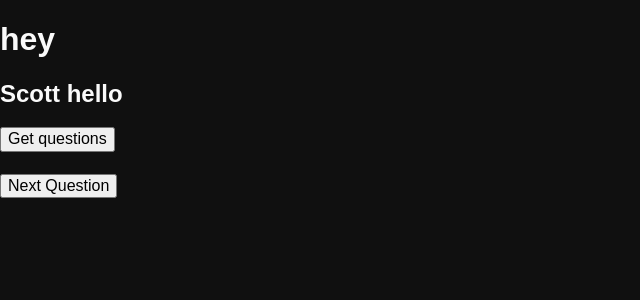
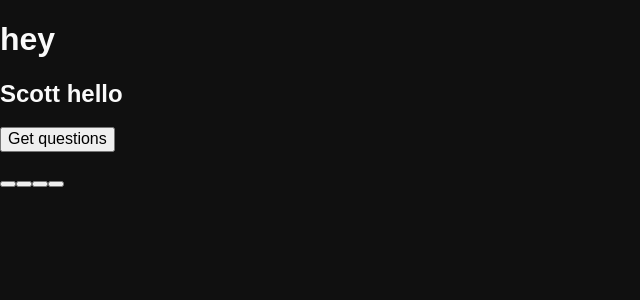
Before and after one commit to Zaidwerd/RobotRivalry, a React app: page /gamestate in a window 1280 px wide. Shown: the top 300 px of the page, without its empty margins (0-640 px from the left). Built offline with nearby package versions, Linux system fonts and the light colour scheme; the HTML template or start-up script is replaced by a standard one.

Commit message:
answer tracker implemented

```diff
--- a/src/components/App/App.jsx
+++ b/src/components/App/App.jsx
@@ -28,6 +28,10 @@ class App extends Component {
       currentQuestion: '',
       currentAnswers: [],
       currentCorrectAnswer: '',
+      answerA: '',
+      answerB: '',
+      answerC: '',
+      answerD: '',
       counter: 0,
     }
   }
@@ -65,16 +69,66 @@ class App extends Component {
       currentQuestion: questionClean2,
       currentCorrectAnswer: this.state.questions[this.state.counter].correct_answer,
       currentAnswers: shuffledAnswerArray,
+      answerA: shuffledAnswerArray[0],
+      answerB: shuffledAnswerArray[1],
+      answerC: shuffledAnswerArray[2],
+      answerD: shuffledAnswerArray[3],
       counter: this.state.counter +1,
     })
   };
 
-  nextQuestion() {
+  nextQuestionA() {
+    console.log('clicked');
+    console.log('ANSWER A: ', this.state.answerA);
+    console.log('CORRECT ANSWER: ', this.state.currentCorrectAnswer);
+    if(this.state.answerA === this.state.currentCorrectAnswer) {
+      this.setState({q_correct: this.state.q_correct + 1});
+    }
     this.setState({
       counter: this.state.counter + 1,
     })
     this.getOneQuestion();
   }
+
+    nextQuestionB() {
+    console.log('clicked');
+    console.log('ANSWER B: ', this.state.answerB);
+    console.log('CORRECT ANSWER: ', this.state.currentCorrectAnswer);
+    if(this.state.answerB === this.state.currentCorrectAnswer) {
+      this.setState({q_correct: this.state.q_correct + 1});
+    }
+    this.setState({
+      counter: this.state.counter + 1,
+    })
+    this.getOneQuestion();
+  }
+
+    nextQuestionC() {
+    console.log('clicked');
+    console.log('ANSWER C: ', this.state.answerC);
+    console.log('CORRECT ANSWER: ', this.state.currentCorrectAnswer);
+    if(this.state.answerC === this.state.currentCorrectAnswer) {
+      this.setState({q_correct: this.state.q_correct + 1});
+    }
+    this.setState({
+      counter: this.state.counter + 1,
+    })
+    this.getOneQuestion();
+  }
+
+    nextQuestionD() {
+    console.log('clicked');
+    console.log('ANSWER D: ', this.state.answerD);
+    console.log('CORRECT ANSWER: ', this.state.currentCorrectAnswer);
+    if(this.state.answerD === this.state.currentCorrectAnswer) {
+      this.setState({q_correct: this.state.q_correct + 1});
+    }
+    this.setState({
+      counter: this.state.counter + 1,
+    })
+    this.getOneQuestion();
+  }
+
 
   updateName(e) {
     this.setState({
@@ -94,11 +148,14 @@ class App extends Component {
           getQuestions={event => this.getQuestions(event)}
           getOneQuestion={event => this.getOneQuestion(event)}
           question={this.state.currentQuestion}
-          answer1={this.state.currentAnswers[0]}
-          answer2={this.state.currentAnswers[1]}
-          answer3={this.state.currentAnswers[2]}
-          answer4={this.state.currentAnswers[3]}
-          nextQuestion={event => this.nextQuestion(event)}
+          answerA={this.state.answerA}
+          answerB={this.state.answerB}
+          answerC={this.state.answerC}
+          answerD={this.state.answerD}
+          nextQuestionA={event => this.nextQuestionA(event)}
+          nextQuestionB={event => this.nextQuestionB(event)}
+          nextQuestionC={event => this.nextQuestionC(event)}
+          nextQuestionD={event => this.nextQuestionD(event)}
         />
       </div>
     );
--- a/src/components/App/Game/GameState/GameState.jsx
+++ b/src/components/App/Game/GameState/GameState.jsx
@@ -10,13 +10,15 @@ class GameState extends Component {
     return(
       <container>
         <h2> Scott hello </h2>
+
         <button onClick={this.props.getQuestions}> Get questions </button>
+
         <h3>{this.props.question}</h3>
-        <h5>{this.props.answer1}</h5>
-        <h5>{this.props.answer2}</h5>
-        <h5>{this.props.answer3}</h5>
-        <h5>{this.props.answer4}</h5>
-        <button onClick={this.props.nextQuestion}> Next Question </button>
+
+        <button onClick={this.props.nextQuestionA}> {this.props.answerA}</button>
+        <button onClick={this.props.nextQuestionB}>{this.props.answerB}</button>
+        <button onClick={this.props.nextQuestionC}>{this.props.answerC}</button>
+        <button onClick={this.props.nextQuestionD}>{this.props.answerD}</button>
       </container>
       );
   }
```
